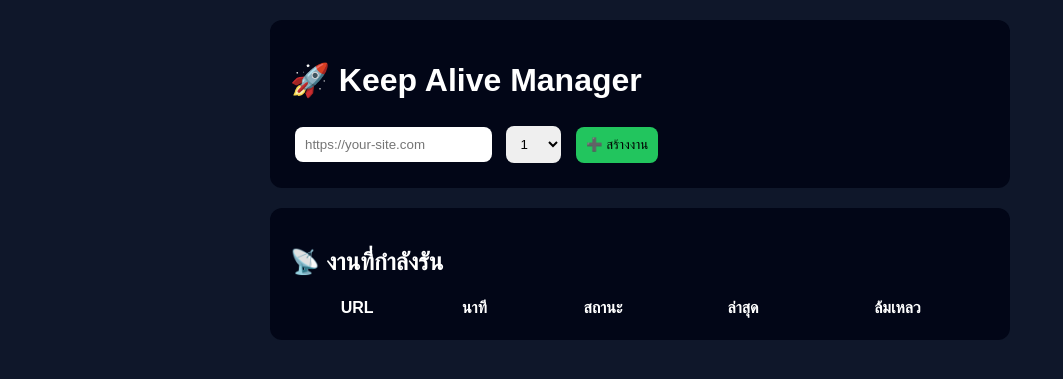
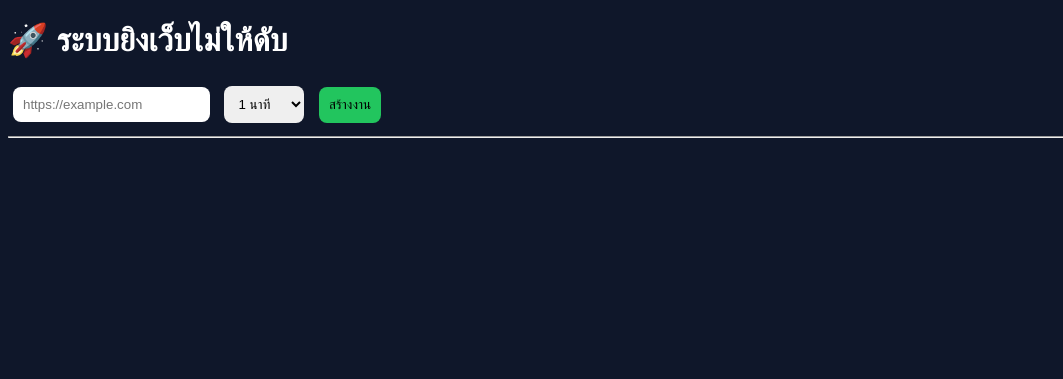
Before and after one commit to runcodev2-svg/Prevent-the-website-from-crashing, a Flask app: page / in a window 1280 px wide. Shown: the top 379 px of the page, without its empty margins (0-1063 px from the left). Run offline with Flask 3, Linux system fonts and the light colour scheme; data that the repository does not hold is empty.

Commit message:
Update index.html

```diff
--- a/templates/index.html
+++ b/templates/index.html
@@ -1,37 +1,29 @@
 <!DOCTYPE html>
-<html>
+<html lang="th">
 <head>
-<meta charset="UTF-8">
-<title>Keep Alive Manager</title>
-<link rel="stylesheet" href="/static/style.css">
+  <meta charset="UTF-8">
+  <title>Web Keep Alive</title>
+  <link rel="stylesheet" href="/static/style.css">
 </head>
 <body>
 
-<div class="card">
-  <h1>🚀 Keep Alive Manager</h1>
+<h1>🚀 ระบบยิงเว็บไม่ให้ดับ</h1>
 
-  <input id="url" placeholder="https://your-site.com">
+<div class="create">
+  <input id="url" placeholder="https://example.com">
   <select id="interval">
-    <option>1</option><option>2</option><option>3</option>
-    <option>5</option><option>10</option>
-    <option>20</option><option>30</option>
+    <option value="1">1 นาที</option>
+    <option value="5">5 นาที</option>
+    <option value="10">10 นาที</option>
+    <option value="20">20 นาที</option>
+    <option value="30">30 นาที</option>
   </select>
-
-  <button onclick="create()">➕ สร้างงาน</button>
+  <button onclick="createJob()">สร้างงาน</button>
 </div>
 
-<div class="card">
-  <h2>📡 งานที่กำลังรัน</h2>
-  <table id="table">
-    <tr>
-      <th>URL</th>
-      <th>นาที</th>
-      <th>สถานะ</th>
-      <th>ล่าสุด</th>
-      <th>ล้มเหลว</th>
-    </tr>
-  </table>
-</div>
+<hr>
+
+<div id="jobs"></div>
 
 <script src="/static/app.js"></script>
 </body>
```
